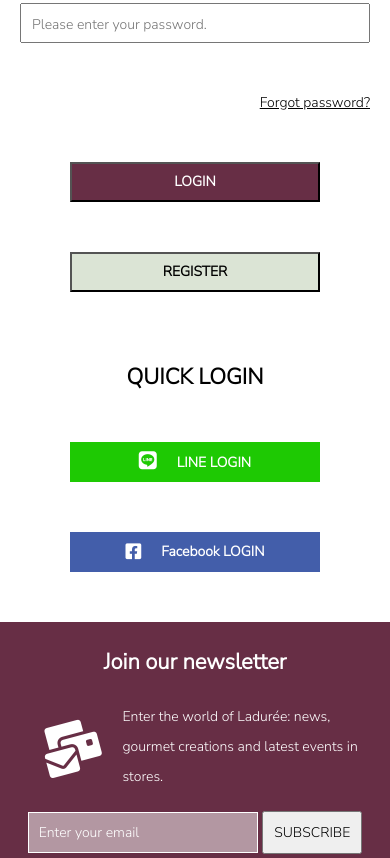
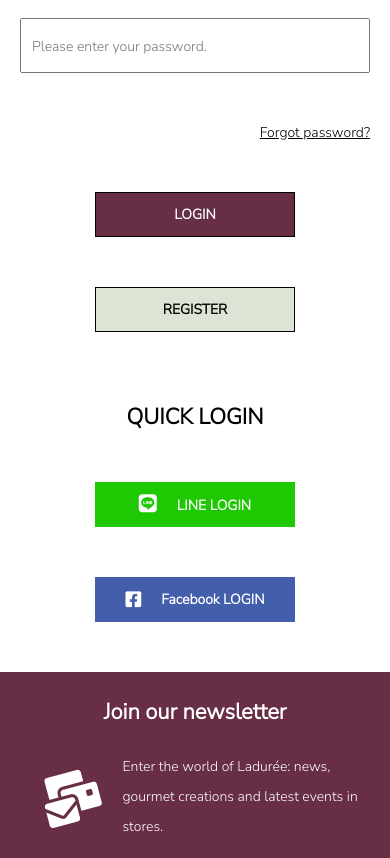
Before and after one commit to dos8742/MOCA, a plain HTML site: page member.html in a window 390 px wide. Shown: the part 545-1403 px from the top of the page. Drawn offline with Linux system fonts and the light colour scheme.

Commit message:
更新 : 調高間距、按鈕大小與外框

```diff
--- a/css/member.css
+++ b/css/member.css
@@ -157,6 +157,7 @@ li:hover:before {
     background-color: #672E45;
     font-weight: 700;
     color: #fff;
+    border: 1px solid black;
 }
 
 .member_content_login button:hover{
@@ -174,6 +175,7 @@ li:hover:before {
     height: 50px;
     background-color:#DBE4D5;
     font-weight: 700;
+    border: 1px solid black;
 }
 
 .member_content_register button:hover{
@@ -293,8 +295,9 @@ li:hover:before {
 }
 
 .newsletter-input button{
-    padding: 15px;
+    padding: 16px;
     box-sizing: border-box;
+    border: 1px solid black;
 }
 /* ------------------------------------------ */
 /* footer */
@@ -487,7 +490,7 @@ button img{
 
     .member_content_account input,.member_content_password input{
         width: 350px;
-        height: 40px;
+        height: 55px;
     }
 
     .member_content_title_one{
@@ -499,8 +502,8 @@ button img{
     }
 
     .member_content_login button,.member_content_register button{
-        width: 250px;
-        height: 40px;
+        width: 200px;
+        height: 45px;
         font-size: 14px;
     }
 
@@ -509,8 +512,8 @@ button img{
     }
 
     .member_content_block_two .member_content_login_line, .member_content_block_two .member_content_login_fb{
-        width: 250px;
-        height: 40px;
+        width: 200px;
+        height: 45px;
     }
 
     .member_content_login_line a,.member_content_login_fb a{
@@ -581,7 +584,7 @@ button img{
     }
 
     .newsletter-input button{
-        padding: 10px;
+        padding: 11px;
         box-sizing: border-box;
         font-size: 14px;
     }
```
